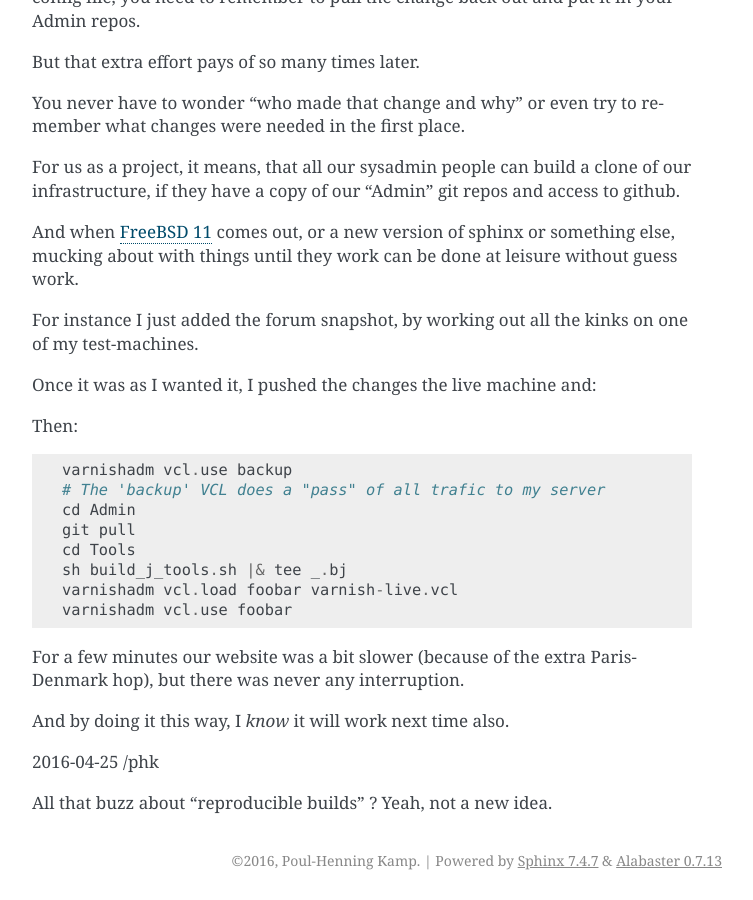
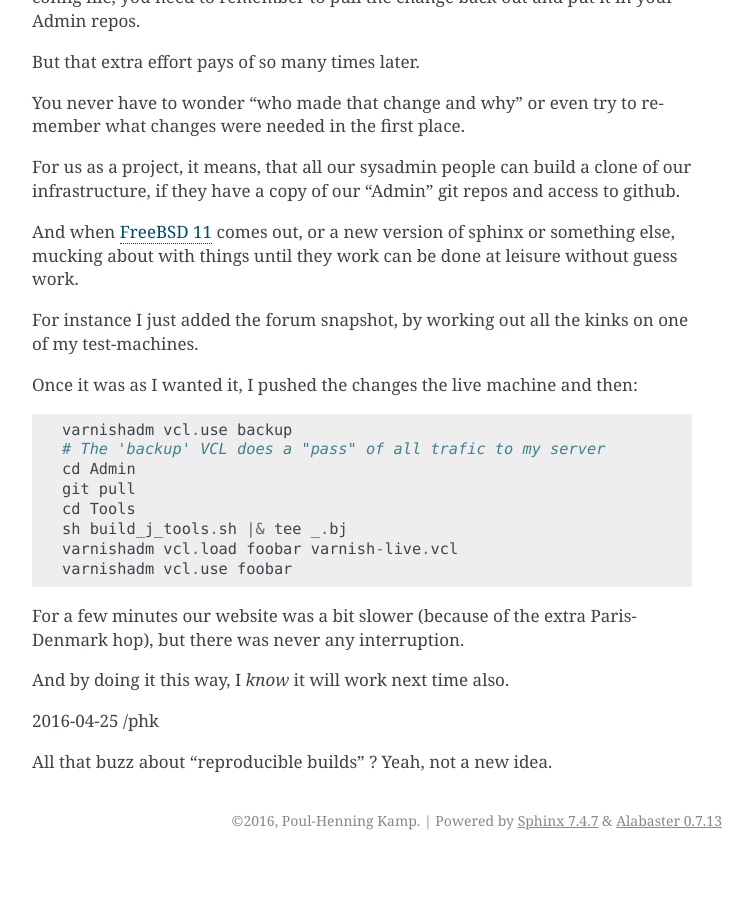
Before and after one commit to varnishcache/homepage, a Sphinx documentation site: the page built from R1/source/news/20160425_website.rst, in a window 1280 px wide and 900 px high, scrolled down 2379 px. Shown: the whole window, without its empty margins (388-1141 px from the left). Built offline with Sphinx 7.4.7, drawn with Linux system fonts in a browser that asks for light colours; pages that are not in the unit, such as notebooks, are missing from menus; comment, search, counter and statistics services are not loaded; after the commit the page ends 3239 px from its top, so only the background shows below that.

Commit message:
Syntax fixes

```diff
--- a/R1/source/news/20160425_website.rst
+++ b/R1/source/news/20160425_website.rst
@@ -139,9 +139,7 @@ guess work.
 For instance I just added the forum snapshot, by working out all
 the kinks on one of my test-machines.
 
-Once it was as I wanted it, I pushed the changes the live machine and::
-
-Then::
+Once it was as I wanted it, I pushed the changes the live machine and then::
 
 	varnishadm vcl.use backup
 	# The 'backup' VCL does a "pass" of all trafic to my server
--- a/R1/source/releases/rel4.0.3.rst
+++ b/R1/source/releases/rel4.0.3.rst
@@ -7,11 +7,11 @@ Varnish Cache 4.0.3
 
 By Operating System
 -------------------
-`
+
 * :ref:`install_ubuntu`
 * :ref:`install_debian`
 * :ref:`install_redhat`
-* :ref:`install_freebsd
+* :ref:`install_freebsd`
 
 `Source download <https://repo.varnish-cache.org/source/varnish-4.0.3.tar.gz>`_
 
```
